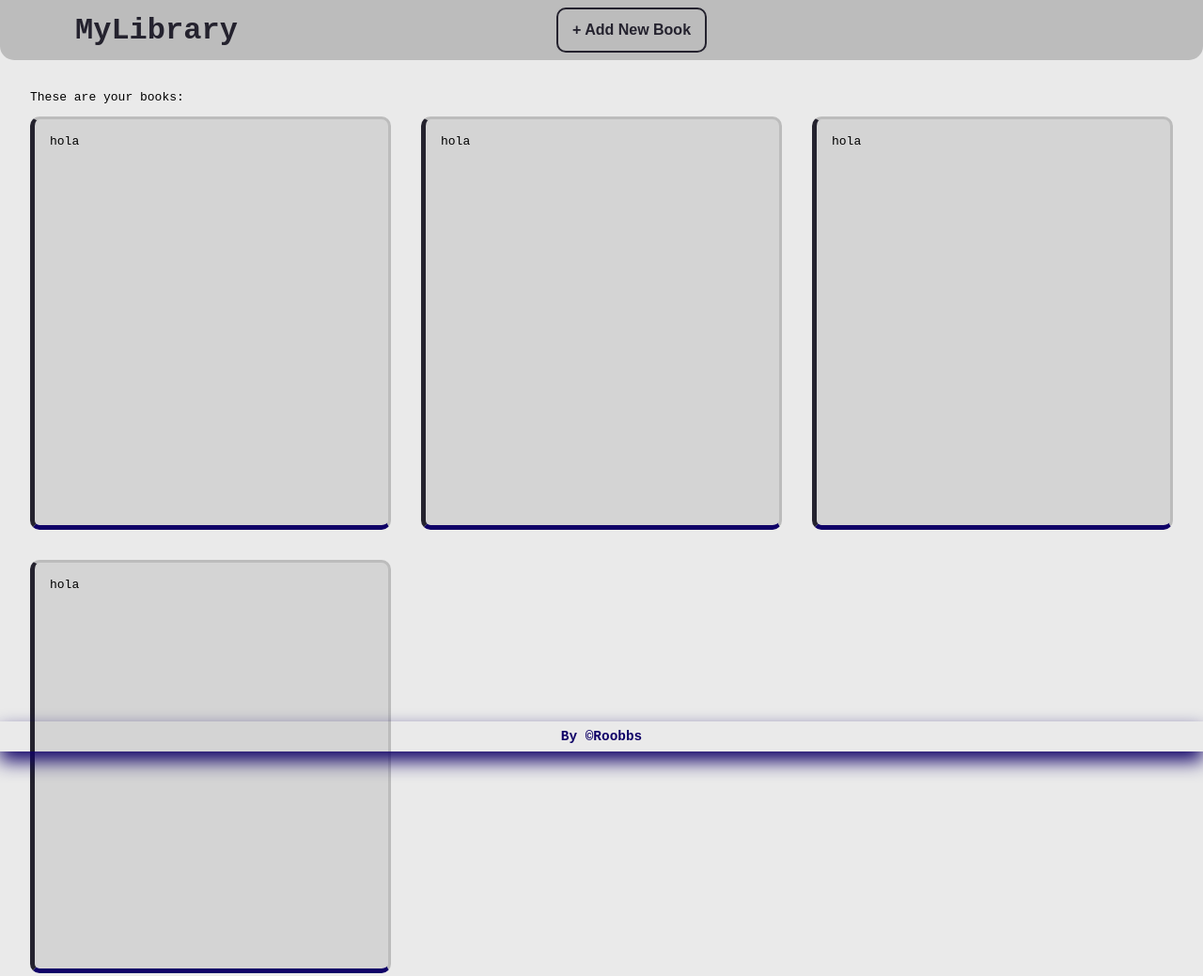
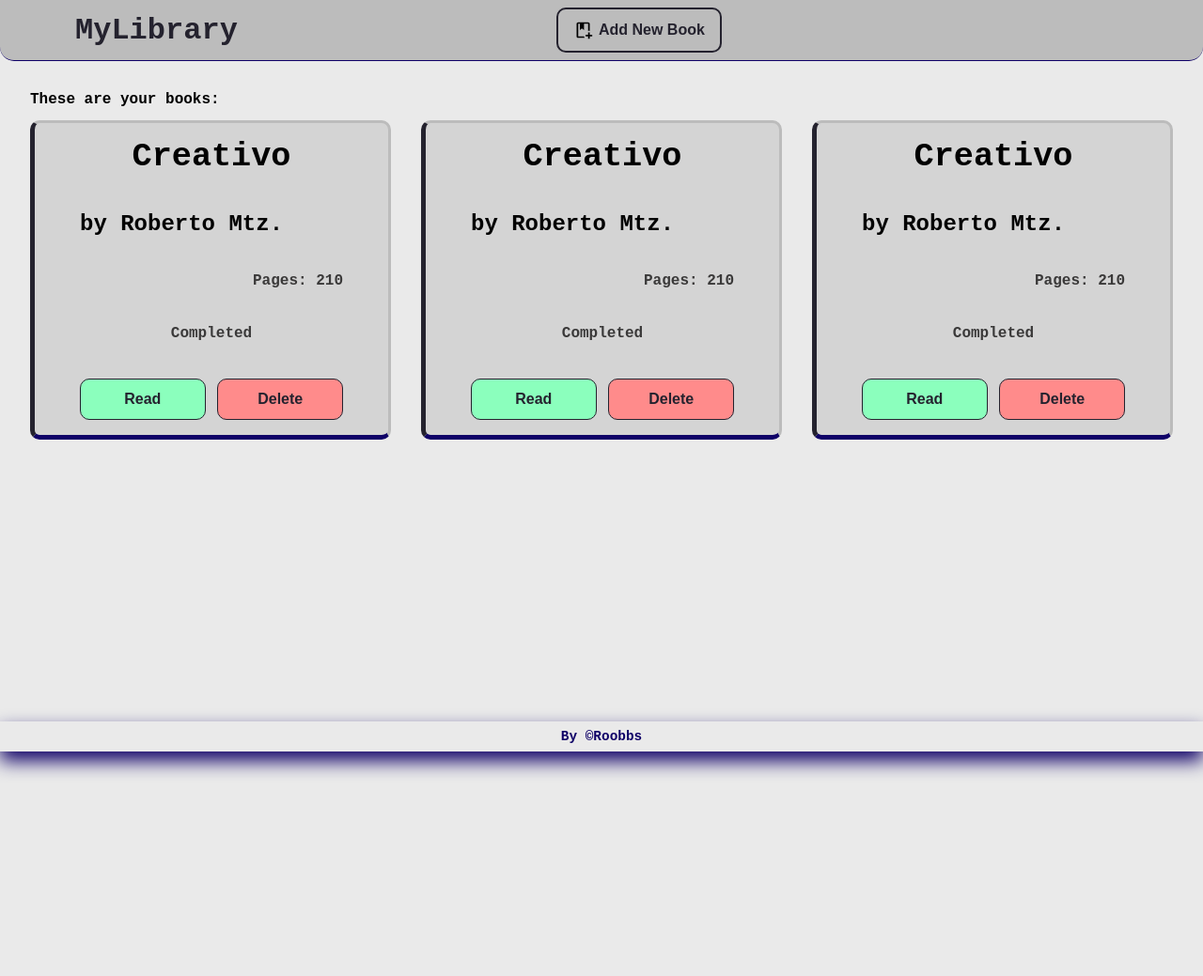
Before and after one commit to roobbs/library, a plain HTML site: page index.html in a window 1280 px wide. Shown: the whole page at 94% size. After the commit the page ends 840 px from the top, so only its background shows below. Drawn offline with Linux system fonts and the light colour scheme.

Commit message:
style done

```diff
--- a/index.html
+++ b/index.html
@@ -6,19 +6,46 @@
     <title>MyLibrary | Home</title>
     <link rel="stylesheet" href="./style.css">
     <script src="./script.js" defer></script>
+    <link rel="shortcut icon" href="./images/book.svg">
 </head>
 <body>
     <header class="header">
         <div class="title">MyLibrary</div>
-        <div><button>+ Add New Book</button></div>
+        <div><button><img src="./images/book-plus.svg" alt="plus" class="btnIcon"> Add New Book</button></div>
     </header>
     <main class="main">
         <div class="book">These are your books:</div>
         <div class="container">
-            <div class="card">hola</div>
-            <div class="card">hola</div>
-            <div class="card">hola</div>
-            <div class="card">hola</div>
+            <div class="card">
+                <div class="bookTitle">Creativo</div>
+                <div class="author">by Roberto Mtz.</div>
+                <div class="pages">Pages: 210</div>
+                <div class="progress">Completed</div>
+                <div class="buttons">
+                    <button class="read">Read</button>
+                    <button class="delete">Delete</button>
+                </div>
+            </div>
+            <div class="card">
+                <div class="bookTitle">Creativo</div>
+                <div class="author">by Roberto Mtz.</div>
+                <div class="pages">Pages: 210</div>
+                <div class="progress">Completed</div>
+                <div class="buttons">
+                    <button class="read">Read</button>
+                    <button class="delete">Delete</button>
+                </div>
+            </div>
+            <div class="card">
+                <div class="bookTitle">Creativo</div>
+                <div class="author">by Roberto Mtz.</div>
+                <div class="pages">Pages: 210</div>
+                <div class="progress">Completed</div>
+                <div class="buttons">
+                    <button class="read">Read</button>
+                    <button class="delete">Delete</button>
+                </div>
+            </div>
         </div>
     </main>
     <footer class="footer">
--- a/style.css
+++ b/style.css
@@ -4,6 +4,15 @@
     --third-color: rgb(15, 0, 103);
     --bg-color:rgb(234, 234, 234);
 }
+::-webkit-scrollbar{
+    width: 8px;
+}
+::-webkit-scrollbar-thumb{
+    background-color: var(--third-color); /* scrollbar color*/
+}
+::-webkit-scrollbar-track {
+    background-color: var(--main-color); /* background color*/
+  }
 body{
     margin: 0px;
     padding: 0px;
@@ -25,6 +34,7 @@ body{
     color: var(--second-color);
     border-bottom-left-radius: 15px;
     border-bottom-right-radius: 15px;
+    border-bottom: 1px solid var(--third-color);
 }
 .header div{
     padding-left: 5rem;
@@ -42,20 +52,29 @@ body{
     font-size: 1rem;
     font-weight: bold;
     height: 3rem;
-    width: 10rem;
+    width: 11rem;
     border-radius: 10px;
     color: var(--second-color);
     background-color: var(--main-color);
     border: 2px solid var(--second-color);
+    display: flex;
+    justify-content: center;
+    align-items: center;
+    gap: 6px;
 }
 .header div button:hover{
-    color: var(--third-color);
-    background-color: var(--bg-color);
-    border: 4px solid var(--third-color);
+    color: var(--bg-color);
+    background-color: rgb(142, 142, 142);
+    border: 3px inset var(--third-color);
     padding: 0px;
+    font-weight: 700;
 }
-
+.header div button img{
+    height: 1.3rem;
+}
 .main{
+    font-weight: 900;
+    font-size: 1rem;
     padding: 2rem;
     display: grid;
     grid-template-rows: auto 1fr;
@@ -69,13 +88,57 @@ body{
     justify-content: center;
 }
 .container .card {
-    height: 400px;
+    max-width: 500;
+    height: 300px;
     background-color: rgb(212, 212, 212);
     border-radius: 10px;
     border: 3px solid var(--main-color);
     border-left: 5px solid var(--second-color);
     border-bottom: 5px solid var(--third-color);
-    padding: 1rem;
+    padding: 1rem 3rem;
+    display: grid;
+    gap: 1rem;
+}
+.card .bookTitle{
+    font-size: 2.2rem;
+    justify-self: center;
+}
+.card .author{
+    font-size: 1.5rem;
+}
+.card .pages{
+    justify-self: end;
+    color: rgb(58, 57, 57);
+}
+.card .progress{
+    justify-self: center;
+    color: rgb(58, 57, 57);
+}
+.card .buttons {
+    display: flex;
+    justify-content: space-evenly;
+    gap: .8rem;
+}
+.card .buttons button{
+    border-radius: 10px;
+    border: 1px solid var(--second-color);
+    font-size: 1rem;
+    font-weight: 600;
+    color: var(--second-color);
+}
+.card .buttons .read{
+    background-color: rgb(139, 255, 189);
+    flex: 1;
+}
+.card .buttons .read:hover{
+    background-color: rgb(79, 255, 155);
+}
+.card .buttons .delete{
+    background-color: rgb(255, 139, 139);
+    flex: 1;
+}
+.card .buttons .delete:hover{
+    background-color: rgb(255, 99, 99);
 }
 /*Container end*/
 
```
Also changed, not shown: images/book-plus.svg (added), images/book.svg (added).
